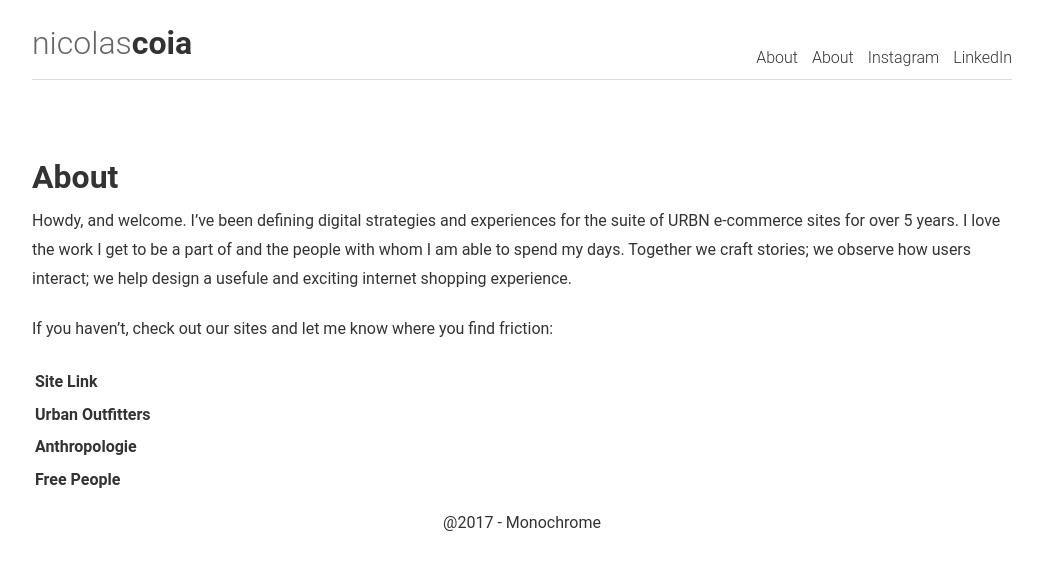
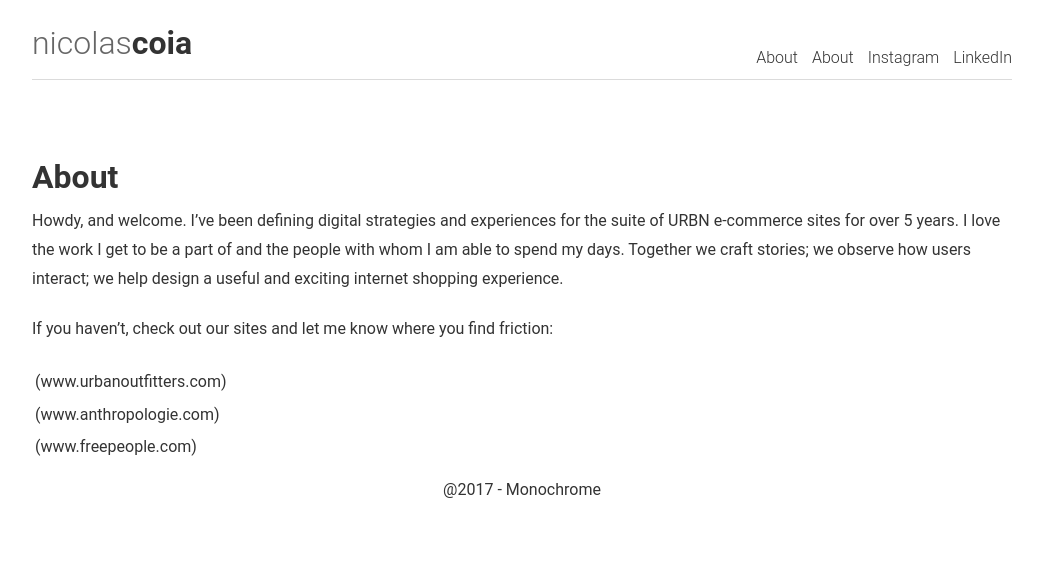
Before and after one commit to dyutibarma/monochrome, a Jekyll site: the page built from about.md, in a window 1280 px wide. Shown: the top 570 px of the page, without its empty margins (118-1160 px from the left). Built offline with Jekyll 4.4.1, drawn with Linux system fonts in a browser that asks for light colours.

Commit message:
Update about.md

```diff
--- a/about.md
+++ b/about.md
@@ -4,12 +4,10 @@
 description: This page is about me.
 ---
 ## About
-Howdy, and welcome. I've been defining digital strategies and experiences for the suite of URBN e-commerce sites for over 5 years. I love the work I get to be a part of and the people with whom I am able to spend my days. Together we craft stories; we observe how users interact; we help design a usefule and exciting internet shopping experience.
+Howdy, and welcome. I've been defining digital strategies and experiences for the suite of URBN e-commerce sites for over 5 years. I love the work I get to be a part of and the people with whom I am able to spend my days. Together we craft stories; we observe how users interact; we help design a useful and exciting internet shopping experience.
 
-  If you haven't, check out our sites and let me know where you find friction:
+If you haven't, check out our sites and let me know where you find friction:
 
-| Site Link |
-|:--------|
-| [Urban Outfitters](www.urbanoutfitters.com) |
-| [Anthropologie](www.anthropologie.com) |
-| [Free People](www.freepeople.com) |
+| (www.urbanoutfitters.com) |
+| (www.anthropologie.com) |
+| (www.freepeople.com) |
```
